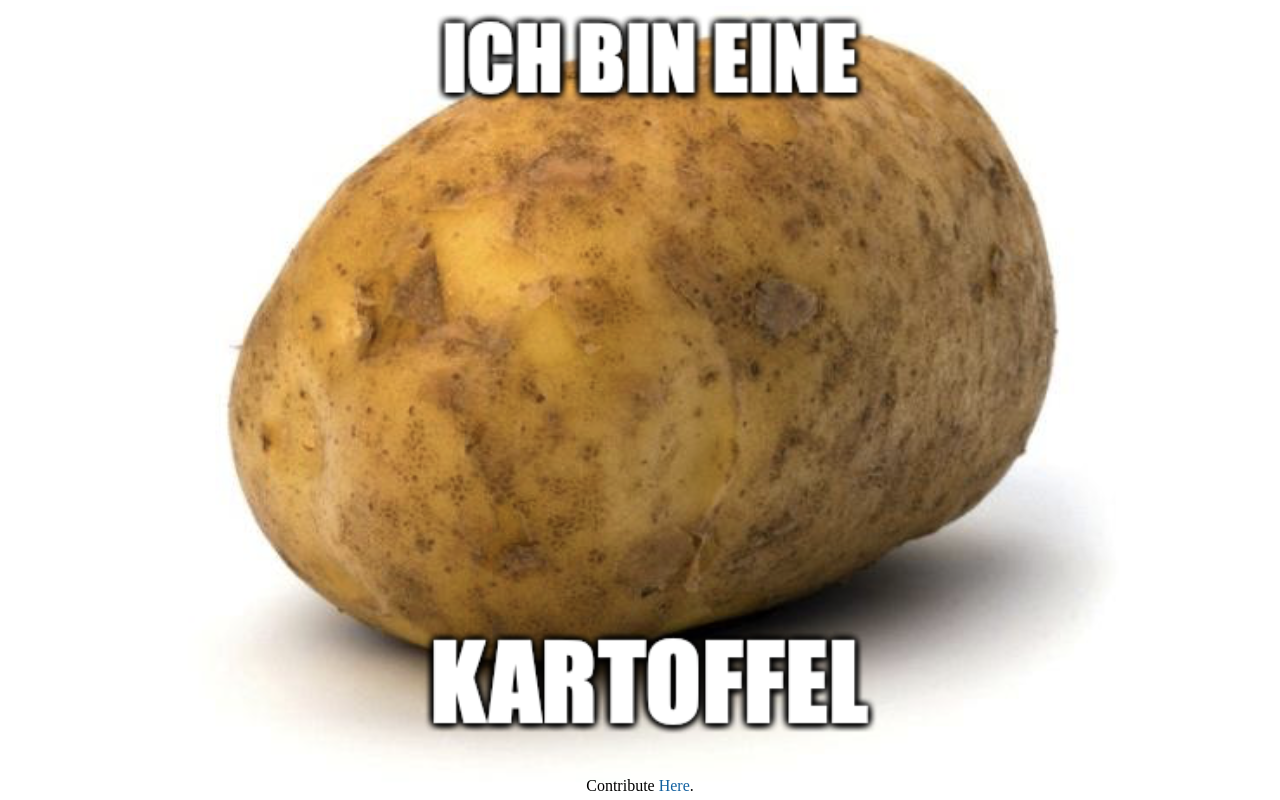
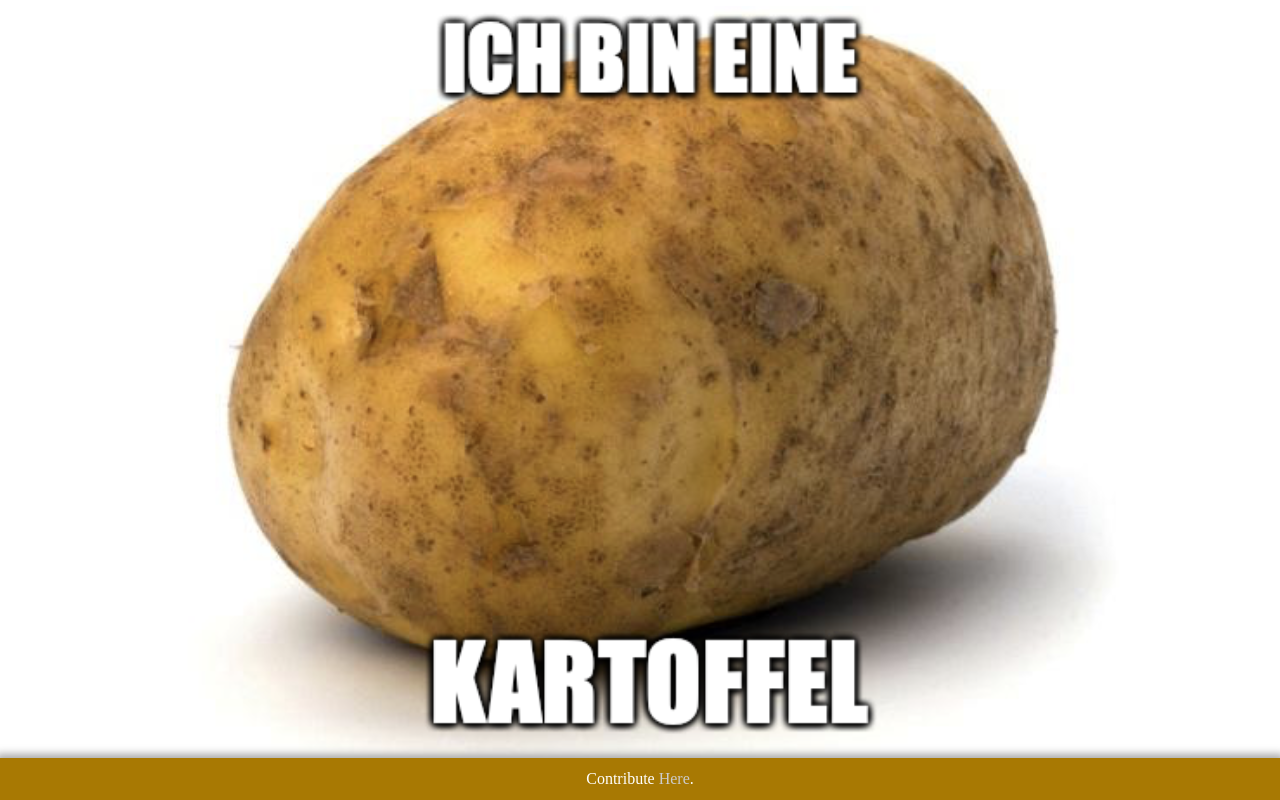
Before and after one commit to viniciuskneves/ichbineinekartoffel.de, a website: page index.html in a window 1280 px wide. Drawn offline with Linux system fonts and the light colour scheme.

Commit message:
Add shadow and bg-color to footer.

```diff
--- a/index.html
+++ b/index.html
@@ -22,8 +22,7 @@
       margin: 0;
       padding: 0;
       display: flex;
-      align-items: center;
-      justify-content: space-evenly;
+      justify-content: center;
     }
     img {
       max-height: 100vh;
@@ -38,24 +37,25 @@
       bottom: 0;
       left: 0;
       right: 0;
-      padding: 0;
       margin: 0;
       align-items: center;
       justify-content: center;
+      background-color: rgb(168, 121, 3);
+      box-shadow: #aaa 0 0 8px 4px;
     }
 
     footer p {
-        margin: 5px;
-        padding: 0;
+        margin: 12px;
+        color: white;
     }
 
     a {
       text-decoration:none;
-      color: #1261a0;
+      color: #ccc;
     }
 
     a:hover {
-      color: #072f5f;
+      color: #999;
     }
   </style>
 </head>
```
